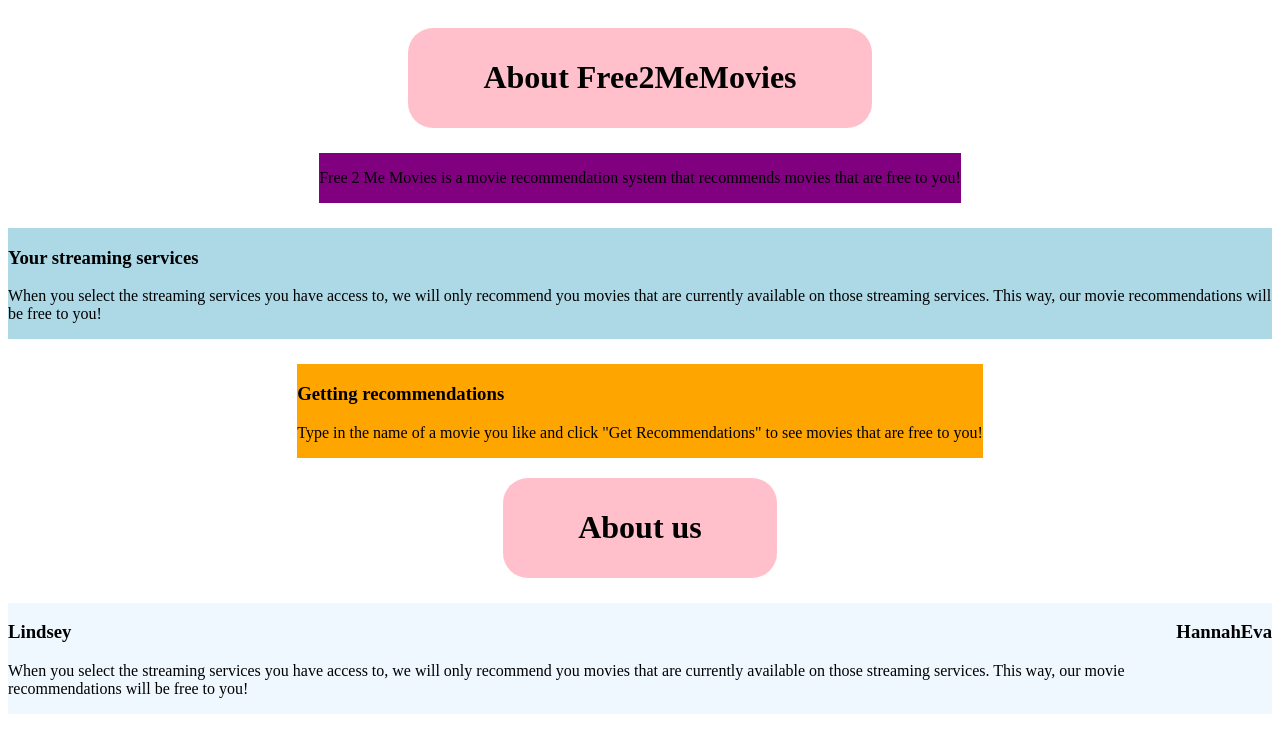
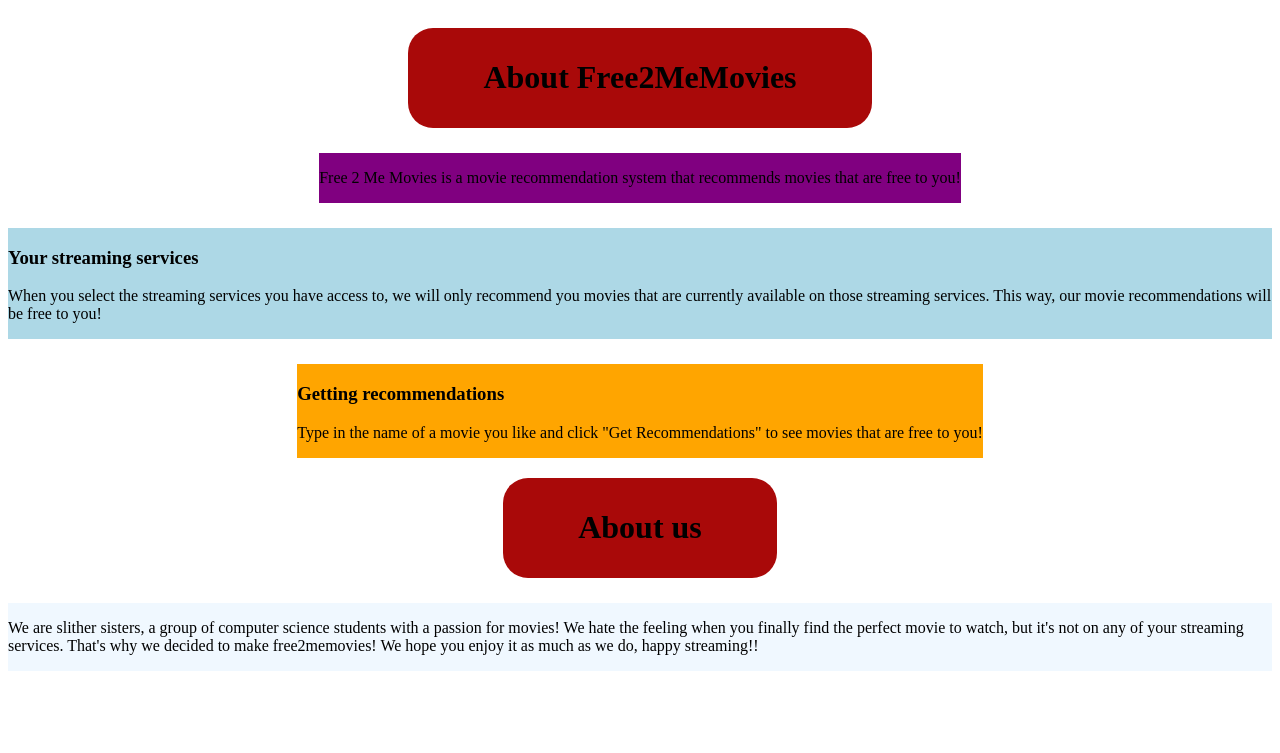
Before and after one commit to ulrichsene/UltimateMovieRecommendation, a Flask app: template templates/about.html in a window 1280 px wide. Shown: the top 753 px of the page. Run offline with Flask 3, Linux system fonts and the light colour scheme; the template is opened without the code that fills it, so the values that code supplies are empty; some libraries are stand-ins or nearby versions.

Commit message:
descriptions

```diff
--- a/static/styles/about.css
+++ b/static/styles/about.css
@@ -7,7 +7,7 @@
 }
 
 .about {
-    background-color: pink;
+    background-color: rgb(169, 9, 9);
     padding: 10px 75px;
     align-self: center;
     border-radius: 25px;
--- a/templates/about.html
+++ b/templates/about.html
@@ -13,7 +13,7 @@
 
 <div class="flexbox">
     <div class="about">
-        <h1>About Free2MeMovies</h1>
+        <h1 class="about-movies">About Free2MeMovies</h1>
     </div>
     <div class="website-desc">
         <p>Free 2 Me Movies is a movie recommendation system that recommends movies that are free to you!</p>
@@ -30,20 +30,13 @@
 
 <div class="flexbox">
     <div class="about">
-        <h1>About us</h1>
+        <h1 class="about-us">About us</h1>
     </div>
 </div>
 
 <div class="about-us-flexbox">
     <div class="about-panel">
-        <h3>Lindsey</h3>
-        <p>When you select the streaming services you have access to, we will only recommend you movies that are currently available on those streaming services. This way, our movie recommendations will be free to you!</p>
-    </div>
-    <div class="about-panel">
-        <h3>Hannah</h3>
-    </div>
-    <div class="about-panel">
-        <h3>Eva</h3>
+        <p>We are slither sisters, a group of computer science students with a passion for movies! We hate the feeling when you finally find the perfect movie to watch, but it's not on any of your streaming services. That's why we decided to make free2memovies! We hope you enjoy it as much as we do, happy streaming!!</p>
     </div>
 </div>
 
```
